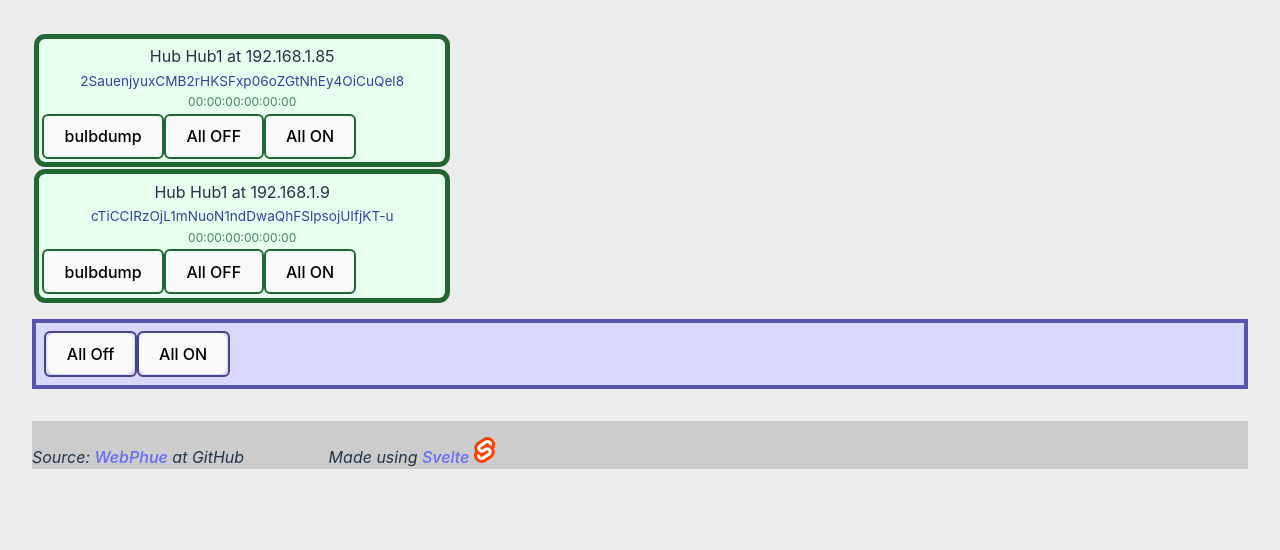
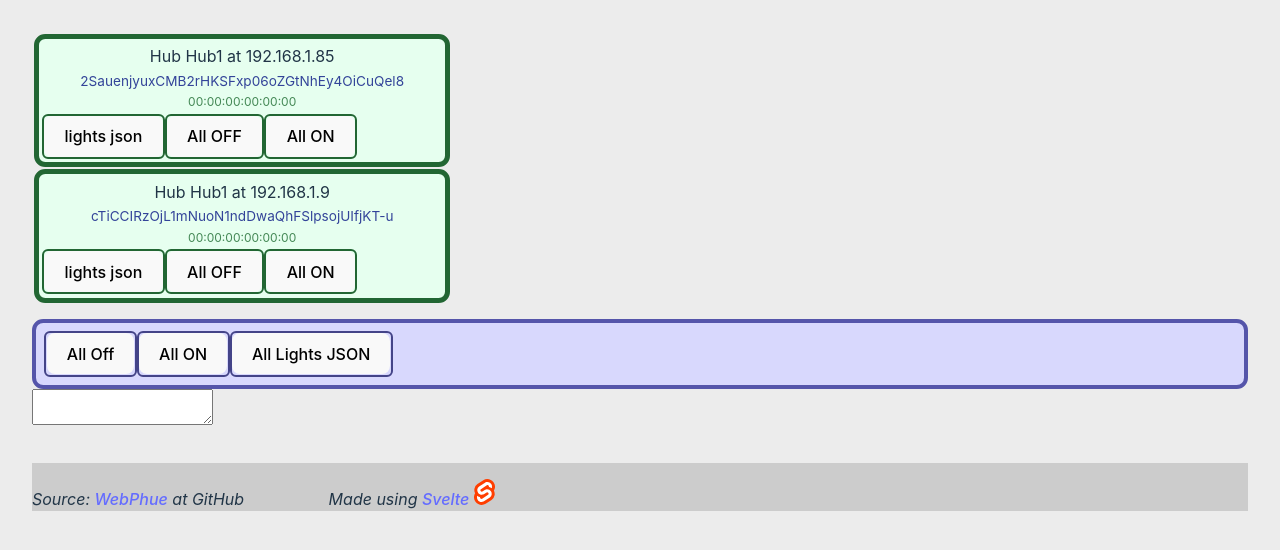
Before and after one commit to darenw/WebPhue, a Svelte app: page / in a window 1280 px wide. Shown: the top 550 px of the page. Built offline with nearby package versions, Linux system fonts and the light colour scheme.

Commit message:
Added button to dump JSON of all lights of all hubs

```diff
--- a/src/App.svelte
+++ b/src/App.svelte
@@ -24,11 +24,28 @@
   let all_hubs = [hub1, hub2];  // ineffective here; good stuff happens in onMount()
 
 
+  let textdump="";
+
+  async function dumpAllLights()  {
+    let dt = "";
+    for (let hub of all_hubs)   {
+        let jsonx = await hub.dumpBulbStates();
+        console.log(hub);
+        console.log(jsonx);
+        console.log("  - ");
+        dt +=  JSON.stringify( jsonx );
+    }
+    textdump = dt;
+  }
+
+
+
   async function turnAllOnOff(want)   {
     for (let hub of all_hubs)  {
         hub.turnAllOnOff(want);
     }
   }
+
 
 
   onMount(() => {
@@ -46,7 +63,14 @@
     <div class="buttonbunch">
         <div class="bunchedbutton"><button on:click={ () => turnAllOnOff(0) }>All Off</button></div>
         <div class="bunchedbutton"><button on:click={ () => turnAllOnOff(1) }>All ON</button></div>
+        <div class="bunchedbutton"><button on:click={ dumpAllLights }>All Lights JSON</button></div>
     </div>
+
+
+    <div class="dumpzone">
+    <textarea bind:value={textdump}></textarea>
+    </div>
+
 
     <address>
     Source: <a href="https://github.com/darenw/WebPhue">WebPhue</a> at GitHub
@@ -63,6 +87,7 @@
     display: flex;
     background:#d8d8fd;
     border:4px solid #55a;
+    border-radius:0.7em;
     padding:.53rem;
     margin-top:1em;
 }
--- a/src/lib/Hub.svelte
+++ b/src/lib/Hub.svelte
@@ -18,8 +18,7 @@ function urlForBulb(hib)  {
 export async function dumpBulbStates()   {
     const reply = await fetch(url0 + "/lights");
     const bulbjson = await reply.json();
-
-    console.log("EEE]]] ", bulbjson);
+    console.log(bulbjson);
     return bulbjson;
 }
 
@@ -49,7 +48,6 @@ export function setBulbOnOff(hib, want_on)  {
 
 
 
-
 export async function  turnAllOnOff(want)   {
     let bulbs = await dumpBulbStates();
     for (let ibulb in bulbs)  {
@@ -66,7 +64,7 @@ export async function  turnAllOnOff(want)   {
 <p id="key">{key}</p>
 <p class="technobabble">{mac}</p>
 <div class="buttonbar">
-    <div class="hubbutton"><button on:click={dumpBulbStates}>bulbdump</button></div>
+    <div class="hubbutton"><button on:click={dumpBulbStates}>lights json</button></div>
     <div class="hubbutton"><button on:click={ () => turnAllOnOff(0) }>All OFF</button></div>
     <div class="hubbutton"><button on:click={ () => turnAllOnOff(1) }>All ON</button></div>
 </div>
```
